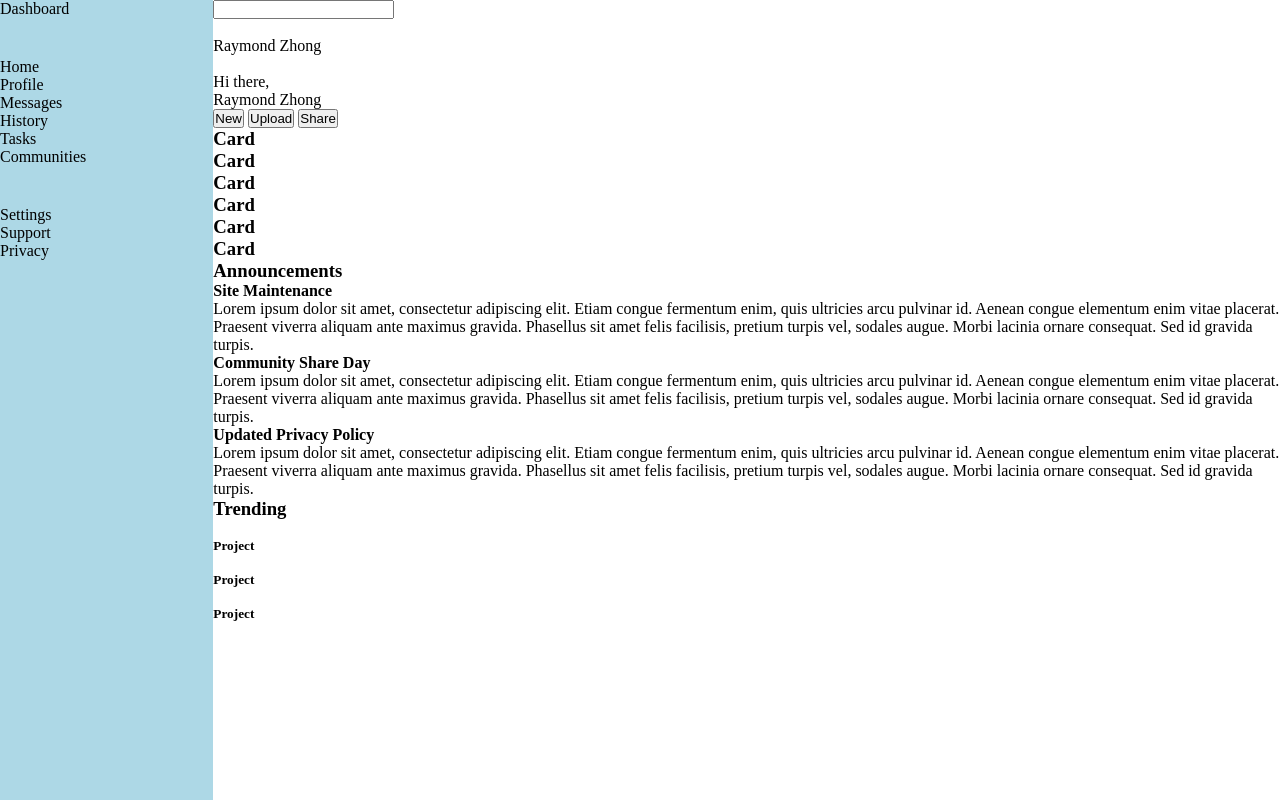
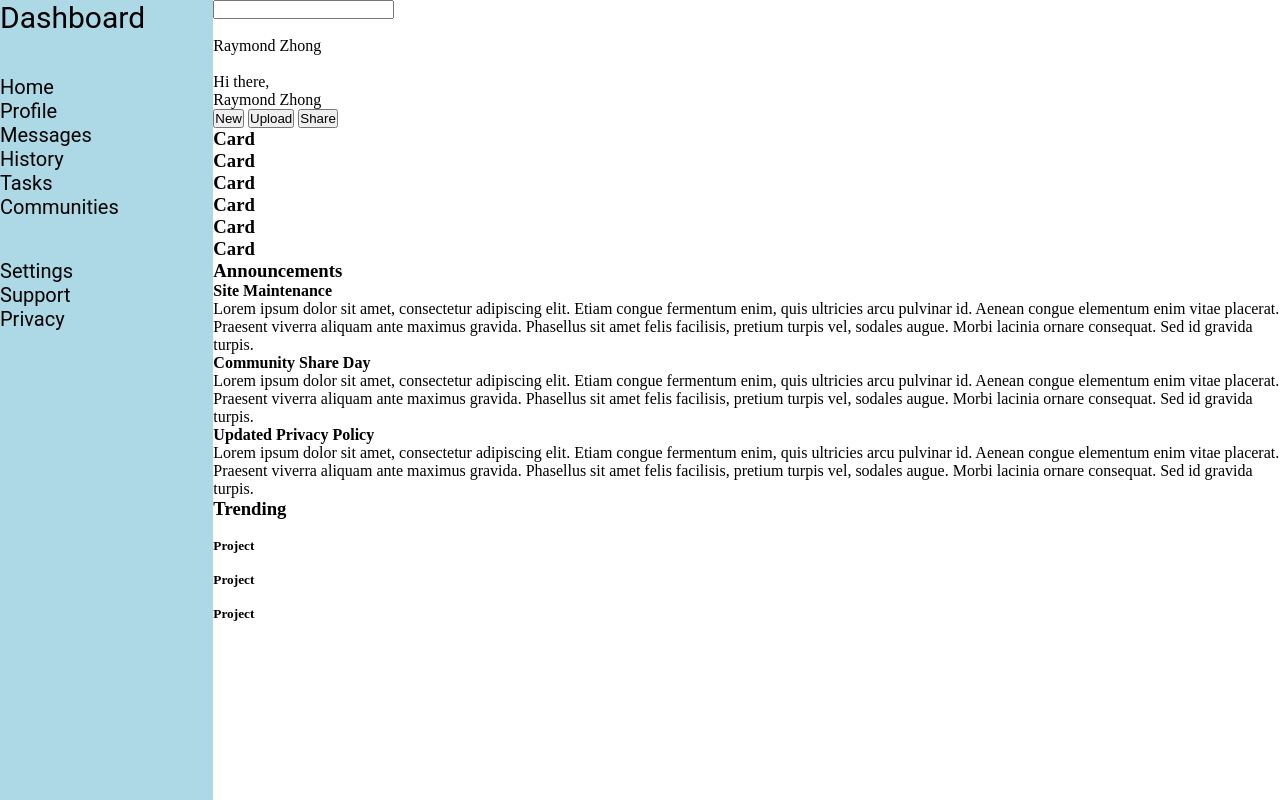
Before and after one commit to country-toad/admin-dashboard, a plain HTML site: page index.html in a window 1280 px wide. Drawn offline with Linux system fonts and the light colour scheme.

Commit message:
Set sidebar font

```diff
--- a/style.css
+++ b/style.css
@@ -38,3 +38,15 @@ a {
   text-decoration: none;
   color: black;
 }
+
+.sidebar {
+  font-family: Roboto, Oxygen, Ubuntu, Cantarell, 'Open Sans', 'Helvetica Neue', sans-serif;
+}
+
+.logo {
+  font-size: 30px;
+}
+
+ul.links {
+  font-size: 20px;
+}
```
Also changed, not shown: icons/grid.svg (added).
